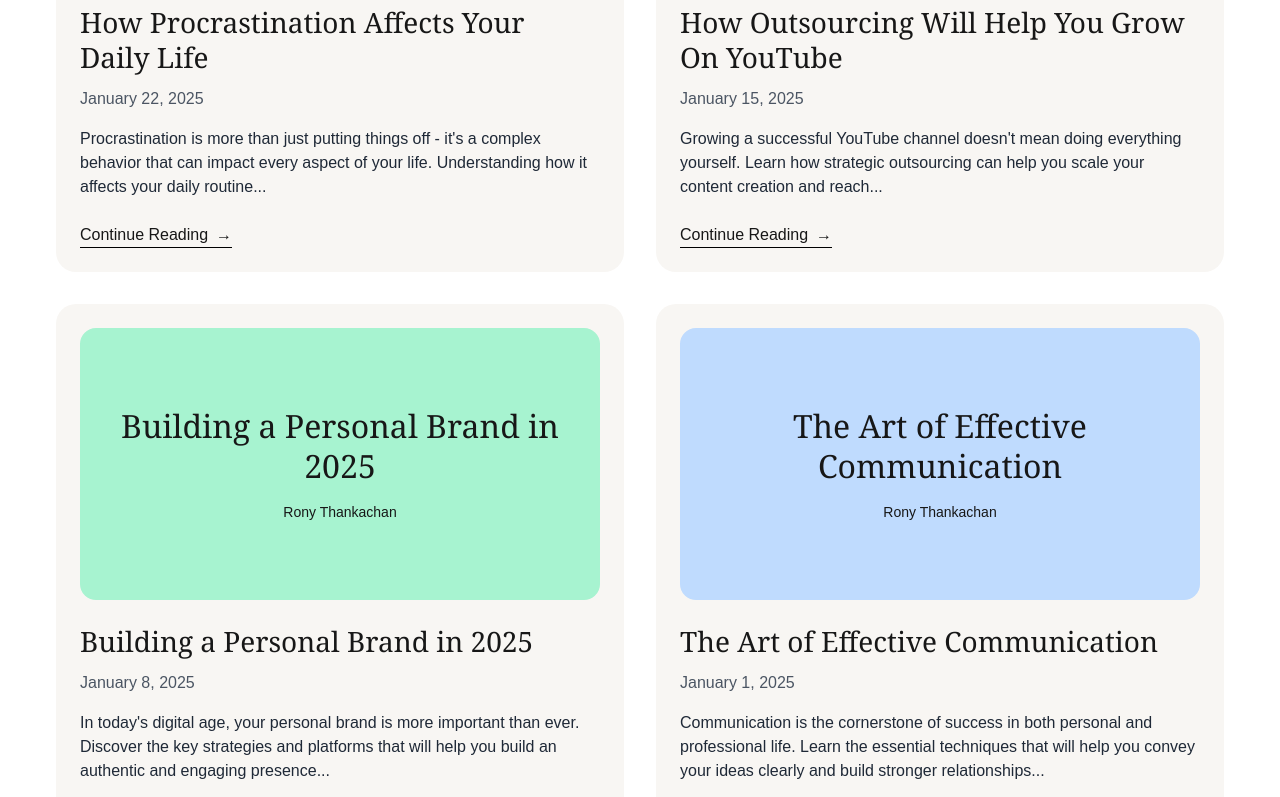
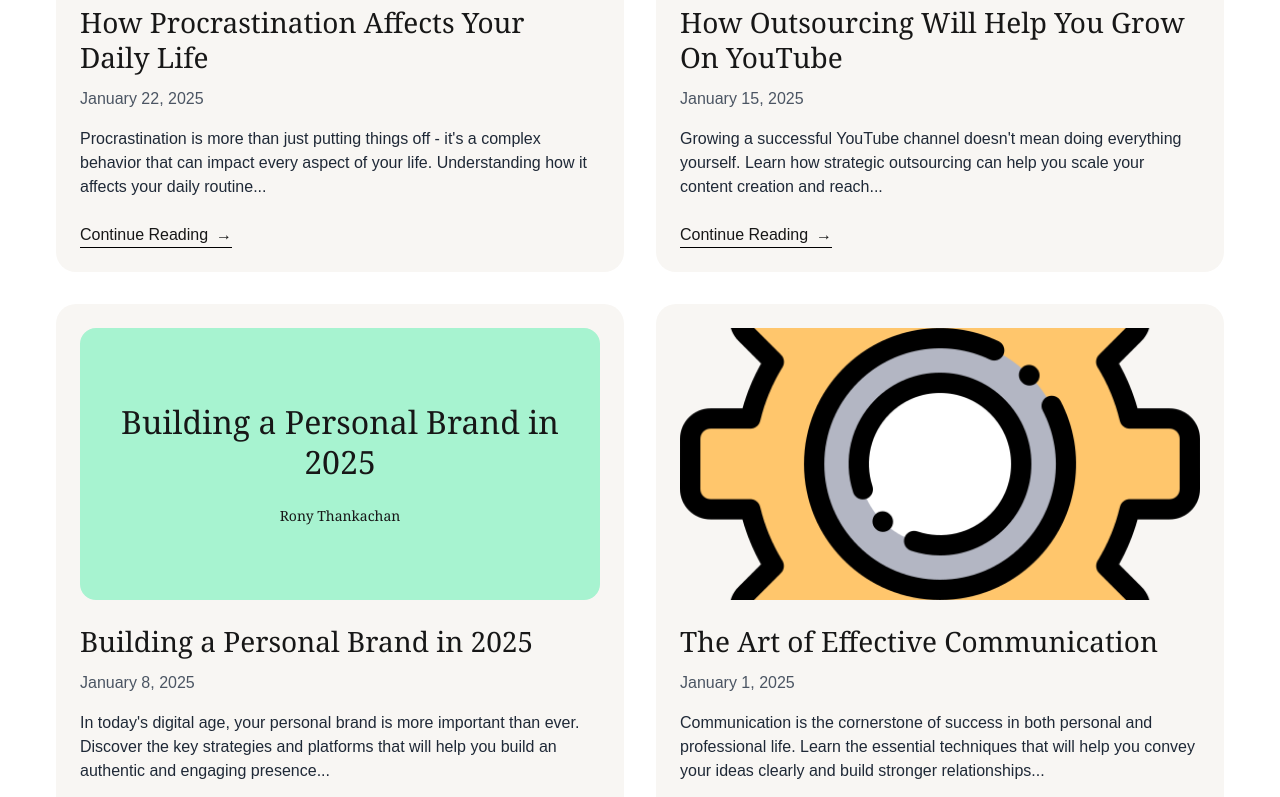
Before and after one commit to ronythankachan/ronythankachan.com, a Next.js app: page /blogs in a window 1280 px wide. Shown: the part 1690-2487 px from the top of the page. Built offline with nearby package versions, Linux system fonts and the light colour scheme.

Commit message:
BlogPage style fixed

```diff
--- a/app/blogs/page.tsx
+++ b/app/blogs/page.tsx
@@ -8,7 +8,7 @@ interface BlogPost {
   date: string;
   excerpt: string;
   slug: string;
-  imageUrl: string;
+  imageUrl?: string;
   author: string;
   bgColor: string;
 }
@@ -19,7 +19,6 @@ const blogPosts: BlogPost[] = [
     date: "February 5, 2025",
     excerpt: "The secret to enjoyable work and sustained productivity is to find a way to make what we're doing a little bit more fun.Now, I fully stand by this approach (it's...",
     slug: "how-to-never-be-bored-at-work",
-    imageUrl: "/blog-1.png",
     author: "Rony Thankachan",
     bgColor: "bg-sky-300"
   },
@@ -28,7 +27,6 @@ const blogPosts: BlogPost[] = [
     date: "January 29, 2025",
     excerpt: "Most of us don't have time to consistently do the things we truly enjoy. Between work, family, friends, staying healthy, and side projects, finding time to do everything we want...",
     slug: "time-management-routine",
-    imageUrl: "/blog-2.png",
     author: "Rony Thankachan",
     bgColor: "bg-purple-300"
   },
@@ -37,7 +35,6 @@ const blogPosts: BlogPost[] = [
     date: "January 22, 2025",
     excerpt: "Procrastination is more than just putting things off - it's a complex behavior that can impact every aspect of your life. Understanding how it affects your daily routine...",
     slug: "procrastination-effects",
-    imageUrl: "/blog-3.png",
     author: "Rony Thankachan",
     bgColor: "bg-yellow-200"
   },
@@ -46,7 +43,6 @@ const blogPosts: BlogPost[] = [
     date: "January 15, 2025",
     excerpt: "Growing a successful YouTube channel doesn't mean doing everything yourself. Learn how strategic outsourcing can help you scale your content creation and reach...",
     slug: "outsourcing-youtube-growth",
-    imageUrl: "/blog-4.png",
     author: "Rony Thankachan",
     bgColor: "bg-orange-200"
   },
@@ -55,7 +51,6 @@ const blogPosts: BlogPost[] = [
     date: "January 8, 2025",
     excerpt: "In today's digital age, your personal brand is more important than ever. Discover the key strategies and platforms that will help you build an authentic and engaging presence...",
     slug: "personal-brand-2025",
-    imageUrl: "/blog-5.png",
     author: "Rony Thankachan",
     bgColor: "bg-emerald-200"
   },
@@ -64,7 +59,7 @@ const blogPosts: BlogPost[] = [
     date: "January 1, 2025",
     excerpt: "Communication is the cornerstone of success in both personal and professional life. Learn the essential techniques that will help you convey your ideas clearly and build stronger relationships...",
     slug: "effective-communication",
-    imageUrl: "/blog-6.png",
+    imageUrl: "/gear.png",
     author: "Rony Thankachan",
     bgColor: "bg-blue-200"
   }
@@ -91,15 +86,21 @@ const BlogPage = () => {
               key={post.slug}
               className="group p-6 rounded-[20px] transition-all duration-300 transform hover:-translate-y-1 bg-[#f8f6f3]"
             >
-              <div className={`relative w-full aspect-[1.91/1] mb-6 rounded-2xl overflow-hidden ${post.bgColor}`}>
-                <div className="relative h-full w-full flex flex-col justify-center items-center text-center p-8">
-                  <h2 className="text-[32px] font-serif leading-tight mb-4">{post.title}</h2>
-                  <div className="flex items-center gap-2">
-                    <span className="text-sm font-medium">
-                      {post.author}
-                    </span>
+              <div className={`relative w-full aspect-[1.91/1] mb-6 rounded-2xl overflow-hidden ${post.imageUrl ? '' : post.bgColor}`}>
+                {post.imageUrl ? (
+                  <img src={post.imageUrl} alt={post.title} className="absolute inset-0 w-full h-full object-cover" />
+                ) : (
+                  <div className="relative h-full w-full flex flex-col justify-center items-center text-center p-8">
+                    <h2 className="text-[24px] md:text-[32px] font-serif leading-tight mb-6">
+                      {post.title}
+                    </h2>
+                    <div className="flex items-center">
+                      <span className="text-xs md:text-sm font-medium font-serif">
+                        {post.author}
+                      </span>
+                    </div>
                   </div>
-                </div>
+                )}
               </div>
 
               <h2 className="text-[28px] font-serif mb-3 leading-tight">{post.title}</h2>
```
